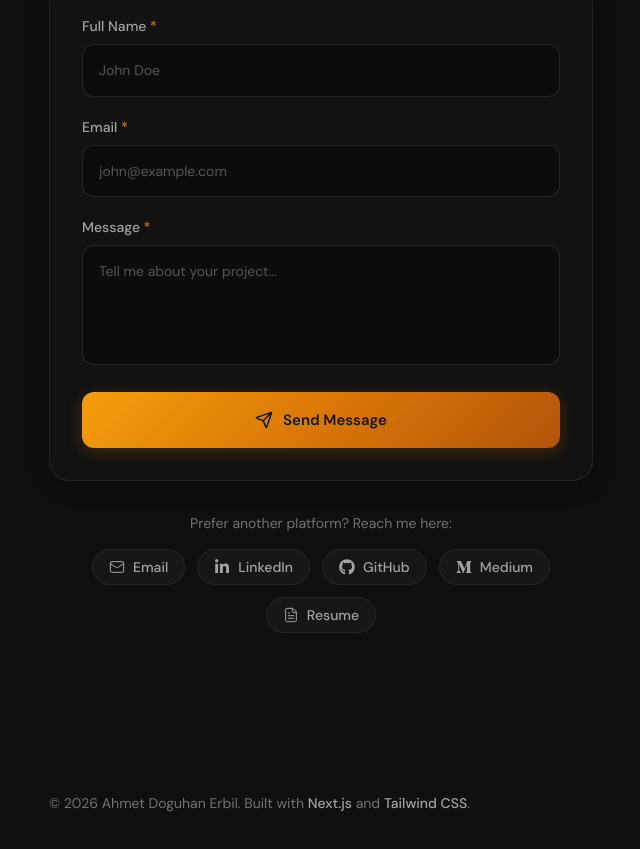
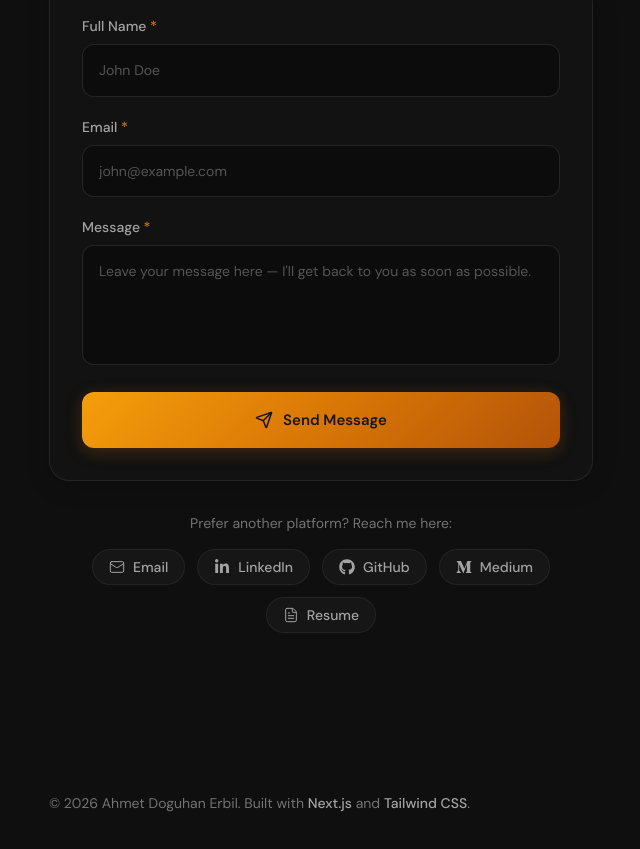
Before and after one commit to doguhanerbil/portfolio, a Next.js app: page / in a window 1280 px wide. Shown: the part 3793-4642 px from the top of the page, without its empty margins (591-1231 px from the left). Built offline with nearby package versions, Linux system fonts and the light colour scheme.

Commit message:
Update contact message placeholder

```diff
--- a/components/ContactForm.tsx
+++ b/components/ContactForm.tsx
@@ -190,7 +190,7 @@ export function ContactForm() {
           id="message"
           name="message"
           rows={5}
-          placeholder="Tell me about your project or just say hi..."
+          placeholder="Leave your message here — I'll get back to you as soon as possible."
           className={`form-input resize-none ${errors.message ? "form-input-error" : ""}`}
           disabled={formState === "loading"}
         />
--- a/components/sections/Contact.tsx
+++ b/components/sections/Contact.tsx
@@ -321,7 +321,7 @@ export function Contact() {
                   id="contact-message"
                   name="message"
                   rows={4}
-                  placeholder="Tell me about your project..."
+                  placeholder="Leave your message here — I'll get back to you as soon as possible."
                   className={`contact-input resize-none ${errors.message ? "contact-input-error" : ""}`}
                   disabled={formState === "loading"}
                   aria-invalid={errors.message ? "true" : "false"}
```
